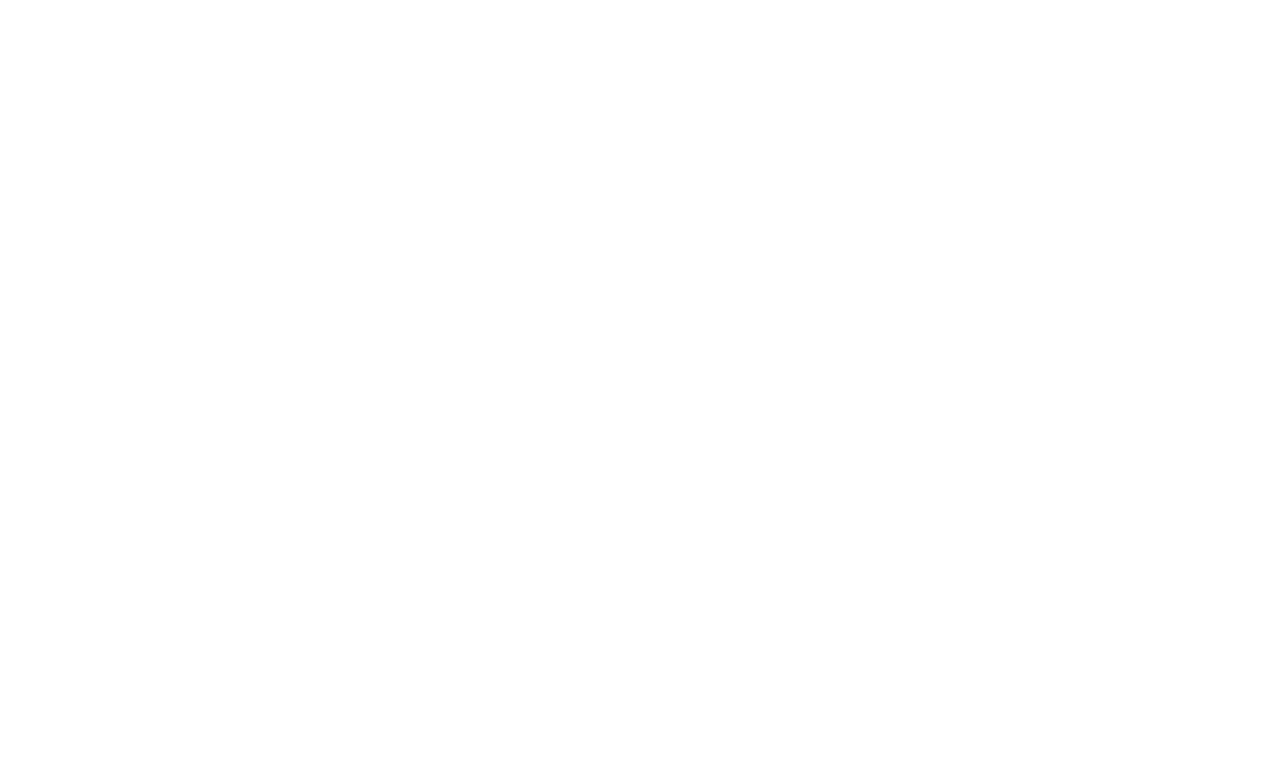
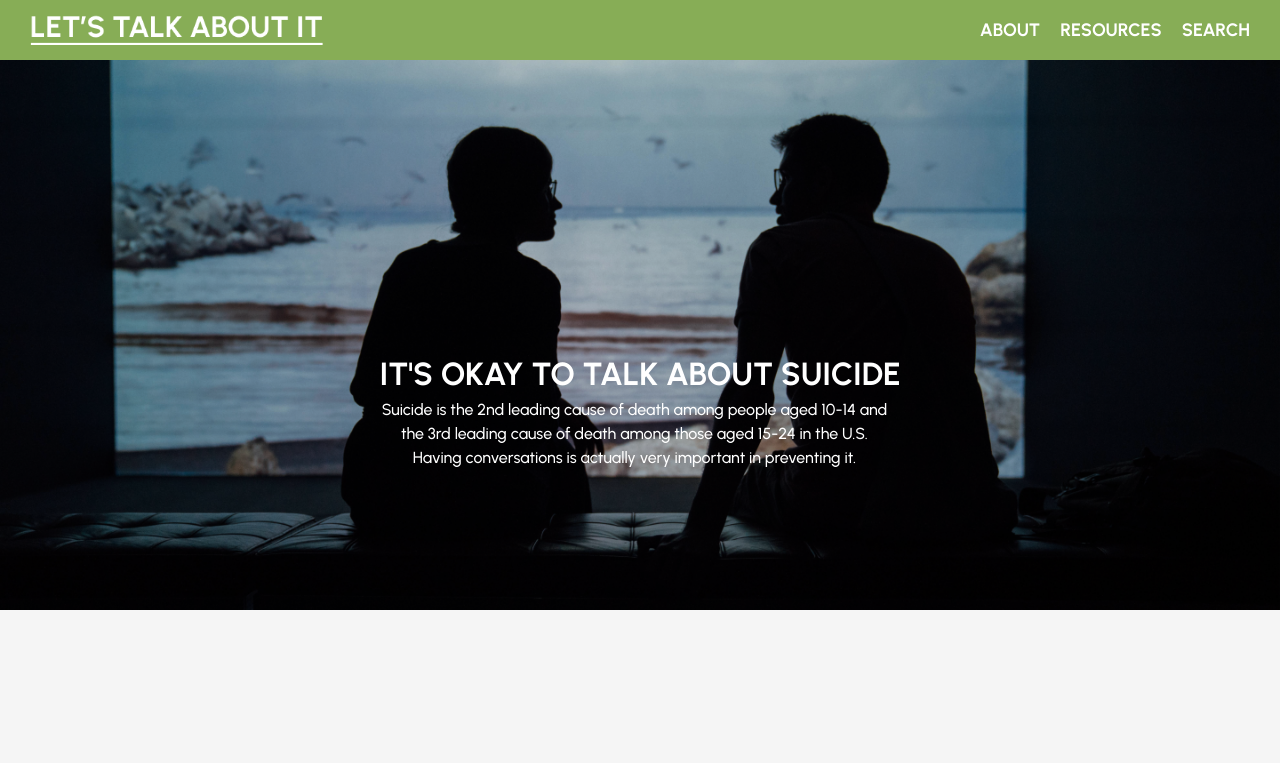
Before and after one commit to rach-hetrick/LetsTalkAboutIt, a plain HTML site: page index.html in a window 1280 px wide. Drawn offline with Linux system fonts and the light colour scheme.

Commit message:
SO MUCH PROGRESS

```diff
--- a/index.html
+++ b/index.html
@@ -5,9 +5,41 @@
     <meta http-equiv="X-UA-Compatible" content="IE=edge">
     <meta name="viewport" content="width=device-width, initial-scale=1.0">
     <link rel="stylesheet" href="style.css">
-    <title>Lets Talk About It</title>
+    <title>Let's Talk About It</title>
 </head>
 <body>
 
+    <nav class="navbar">
+        <div class="container">
+            <div class="logo">
+                <a href="index.html"><img src="images/logotype.png" alt="logo"></a>
+                </div>
+          <ul class="nav">
+            <li>
+              <a href="#">About</a>
+            </li>
+            <li>
+              <a href="#">Resources</a>
+            </li>
+            <li>
+              <a href="#">Search</a>
+            </li>
+          </ul>
+        </div>
+      </nav>
+
+      <header class="header">
+        <div class="container">
+          <div>
+            <h1>It's Okay to Talk About Suicide</h1>
+            <p>
+                Suicide is the 2nd leading cause of death among people aged 10-14 and the 3rd leading cause of death among those aged 15-24 in the U.S. Having conversations is actually very important in preventing it.
+            </p>
+
+      </header>
+
+
+
+
 </body>
 </html>
--- a/style.css
+++ b/style.css
@@ -0,0 +1,98 @@
+@import url('https://fonts.googleapis.com/css2?family=Urbanist:ital,wght@0,300;0,500;0,700;1,200;1,400;1,500;1,700&display=swap');
+
+* {
+    box-sizing: border-box;
+    margin: 0;
+    padding: 0;
+  }
+
+  body {
+    font-family: 'Urbanist', sans-serif;
+    font-size: 16px;
+    line-height: 1.5;
+    color: #333;
+    background: whitesmoke;
+  }
+
+  ul {
+    list-style-type: none;
+  }
+
+  .container {
+    max-width: 1500px;
+    margin: 0 auto;
+    padding: 0 30px;
+  }
+
+  .navbar {
+    background: #87AD56;
+    color: #fff;
+    height: 60px;
+    text-transform: uppercase;
+  }
+
+  .navbar .logo {
+    padding-top: 30px;
+    padding-bottom: 20px;
+  }
+
+  .navbar img {
+    width: 300px;
+  }
+
+
+  .navbar a {
+    color: #fff;
+    text-decoration: none;
+    font-size: 18px;
+    font-weight: bold;
+  }
+
+  .navbar a:hover {
+    color: lightblue;
+  }
+
+  .navbar .container {
+    display: flex;
+    justify-content: space-between;
+    align-items: center;
+    height: 100%;
+  }
+
+  .navbar ul {
+    display: flex;
+  }
+
+  .navbar ul li {
+    margin-left: 20px;
+  }
+
+  .header {
+    background-image:url(images/hero.png);
+    color: #fff;
+    height: 550px;
+    background-size: cover;
+    position: relative;
+    justify-content: center;
+  }
+
+  .header h1 {
+    font-weight: bold;
+    text-transform:uppercase;
+    line-height: 1.5;
+    text-align: center;
+  }
+
+
+  .header .container {
+    display: flex;
+    align-items: center;
+    justify-content: center;
+    height: 700px;
+  }
+
+  .header p {
+    max-width: 510px;
+    text-align: center;
+
+  }
```
Also changed, not shown: images/hero.png (added), images/logotype.png (added), 1 other file.
